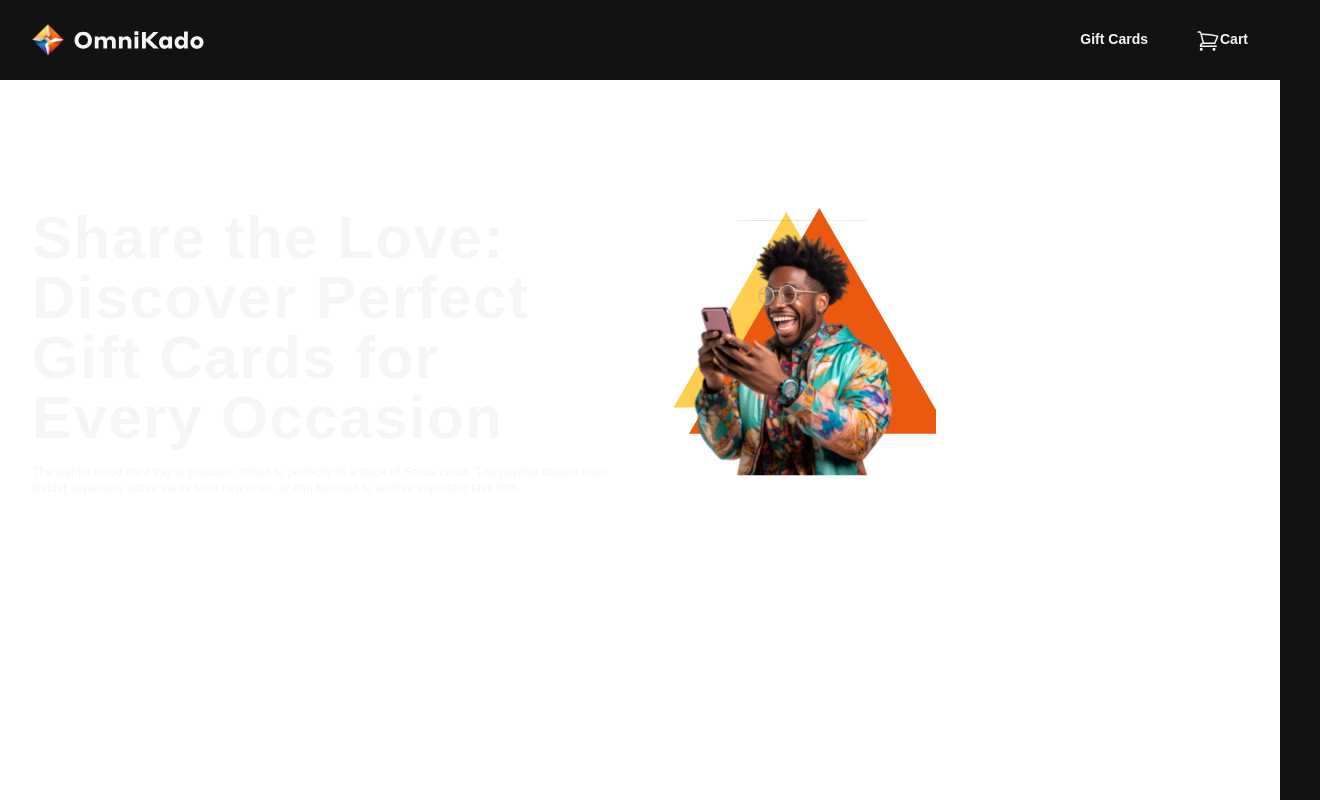
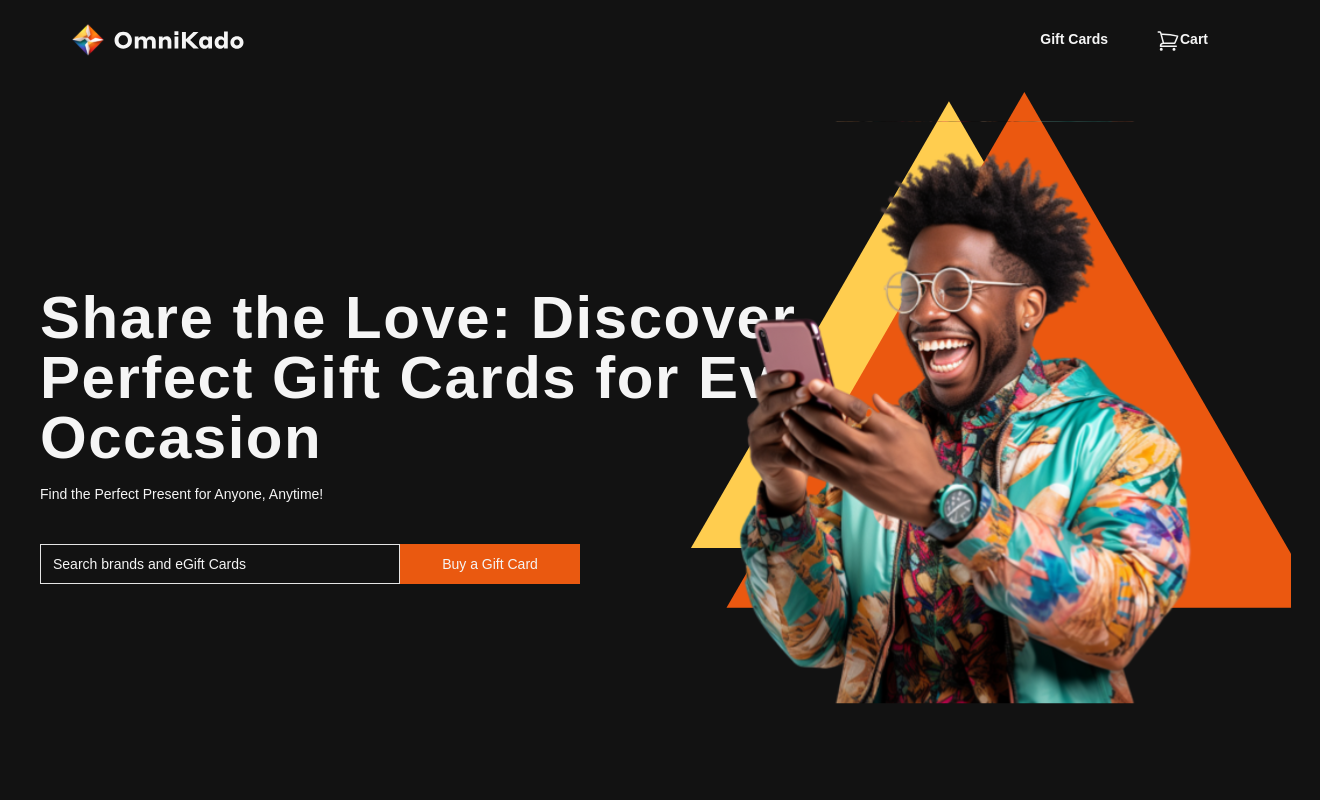
Before and after one commit to binectics/omnikado-web, a Next.js app: page / in a window 1280 px wide. Shown: the top 800 px of the page, 1320 px wide, since content can reach past the window. Built offline with nearby package versions, Linux system fonts and the light colour scheme.

Commit message:
hero page

```diff
--- a/src/components/hero-page.tsx
+++ b/src/components/hero-page.tsx
@@ -1,30 +1,41 @@
 import Image from "next/image";
+import { Button } from "@/components/ui/button";
+import { Input } from "@/components/ui/input";
 import { assets } from "@/assets";
 
 export const HeroPage = () => {
   return (
     <div>
-      <div className="bg-white">
-        <div className="grid max-w-4xl grid-cols-1 gap-x-8 gap-y-16 px-4 py-8 sm:px-6 sm:py-32 lg:max-w-7xl lg:grid-cols-2 lg:px-8">
-          <div>
+      <div className="mx-auto container relative z-0 px-4 xl:px-0 md:ml-10">
+        <div className="flex flex-col-reverse md:flex-row">
+          <div className="md:w-3/4 md:pt-24 pb-10 lg:py-32 xl:py-52 ">
             <h1 className="font-header text-6xl font-bold text-primary sm:text-6xl leading-10 tracking-wide">
               Share the Love: Discover Perfect Gift Cards for Every Occasion
             </h1>
-            <p className="text-primary text-xs mt-4 text-gray-500">
-              The walnut wood card tray is precision milled to perfectly fit a
-              stack of Focus cards. The powder coated steel divider separates
-              active cards from new ones, or can be used to archive important
-              task lists.
+            <p className="text-primary text-sm mt-4">
+              Find the Perfect Present for Anyone, Anytime!
             </p>
+            <div className="flex w-full mt-10">
+              <Input
+                type="name"
+                placeholder="Search brands and eGift Cards"
+                className="md:w-[360px]  md:min-h-10 rounded-none text-primary placeholder:text-primary"
+              />
+              <Button
+                type="submit"
+                className="text-primary bg-alternate md:min-h-10 rounded-none md:min-w-[180px]"
+              >
+                Buy a Gift Card
+              </Button>
+            </div>
           </div>
-          <div className="grid grid-cols-2 grid-rows-2 gap-4 sm:gap-6 lg:gap-8">
+          <div className="w-1/2 sm:w-2/5 h-64 md:h-auto m-auto flex items-center overflow-hidden">
             <Image
               src={assets.OmnikadoMan}
               alt="Omnikado"
-              width={1000}
-              // layout='fill'
-              objectFit='contain'
-              height={1000}
+              width={100}
+              height={100}
+              className="md:absolute md:w-1/2 md:-ml-56"
             />
           </div>
         </div>
--- a/src/components/main-nav.tsx
+++ b/src/components/main-nav.tsx
@@ -14,7 +14,7 @@ export const MainNav = () => {
   const [mobileMenuOpen, setMobileMenuOpen] = useState(false);
   return (
     <div>
-      <header className="inset-x-0 top-0 z-50 ">
+      <header className="inset-x-0 top-0 z-50 mx-10">
         <nav
           className="flex items-center justify-between p-6 lg:px-8"
           aria-label="Global"
--- /dev/null
+++ b/src/components/ui/input.tsx
@@ -0,0 +1,25 @@
+import * as React from "react"
+
+import { cn } from "@/lib/utils"
+
+export interface InputProps
+  extends React.InputHTMLAttributes<HTMLInputElement> {}
+
+const Input = React.forwardRef<HTMLInputElement, InputProps>(
+  ({ className, type, ...props }, ref) => {
+    return (
+      <input
+        type={type}
+        className={cn(
+          "flex h-10 w-full rounded-md border border-input bg-background px-3 py-2 text-sm ring-offset-background file:border-0 file:bg-transparent file:text-sm file:font-medium placeholder:text-muted-foreground focus-visible:outline-none focus-visible:ring-2 focus-visible:ring-ring focus-visible:ring-offset-2 disabled:cursor-not-allowed disabled:opacity-50",
+          className
+        )}
+        ref={ref}
+        {...props}
+      />
+    )
+  }
+)
+Input.displayName = "Input"
+
+export { Input }
--- a/src/styles/globals.css
+++ b/src/styles/globals.css
@@ -16,6 +16,8 @@
 
     --primary: 0, 0%, 96%, 1;
     --primary-foreground: 0 0% 98%;
+
+    --alternate: 20, 87%, 49%, 1;
 
     --secondary: 0 0% 96.1%;
     --secondary-foreground: 0 0% 9%;
--- a/tailwind.config.ts
+++ b/tailwind.config.ts
@@ -32,6 +32,9 @@ const config = {
         secondary: {
           DEFAULT: "hsl(var(--secondary))",
           foreground: "hsl(var(--secondary-foreground))",
+        },
+        alternate: {
+          DEFAULT: "hsl(var(--alternate))",
         },
         destructive: {
           DEFAULT: "hsl(var(--destructive))",
```
